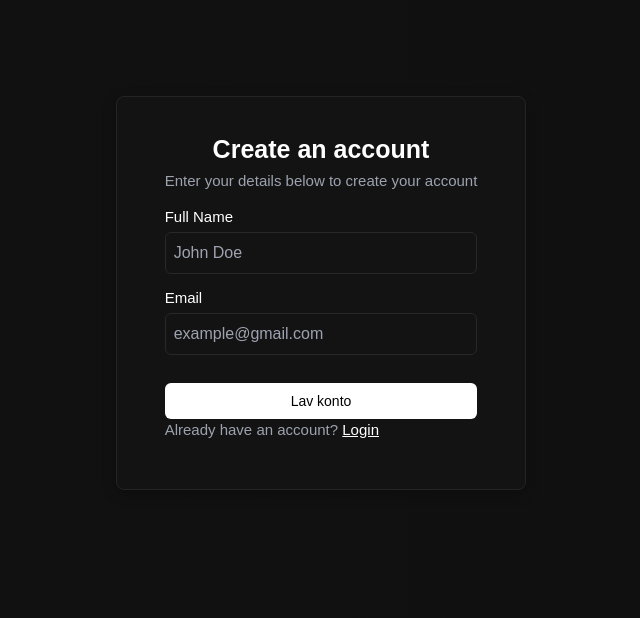
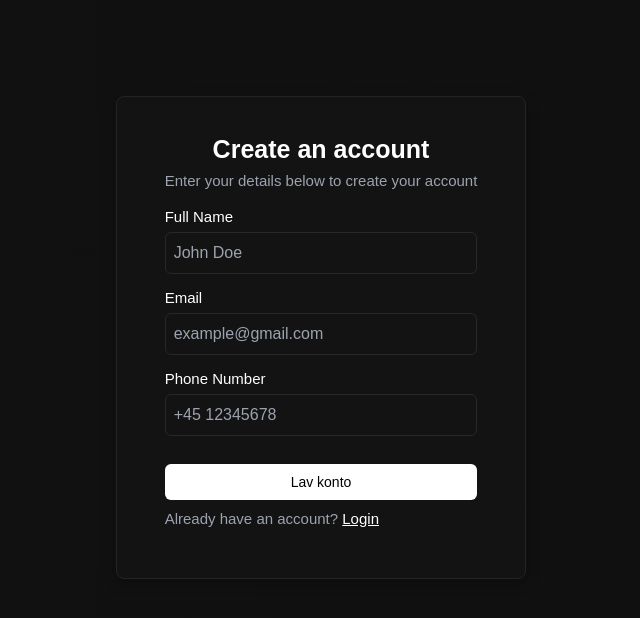
Before and after one commit to Shad0wwww/betalingsystem, a Next.js app: page /signup in a window 1280 px wide. Shown: the top 618 px of the page, without its empty margins (319-959 px from the left). Built offline with nearby package versions, Linux system fonts and the light colour scheme.

Commit message:
feat: enhance signup functionality with form handling and email existence check

```diff
--- a/src/components/signup/SignUpBox.tsx
+++ b/src/components/signup/SignUpBox.tsx
@@ -1,57 +1,87 @@
 'use client';
-import React, { Suspense, useState } from 'react';
+
+import React from 'react';
 import Link from 'next/link';
+import { useActionState } from 'react';
+import SignupAction from '@/lib/auth/SignupAction';
 
 const SignUpBox: React.FC = () => {
+    const [error, formAction] = useActionState(SignupAction, undefined);
 
     return (
         <div>
             <div className="border rounded-lg custom-box2 py-10 px-12">
-                <div className='flex justify-center'>
-                    <h1 className="text-[#ffff] font-bold text-[25px] leading-none mb-2">Create an account</h1>
+                <div className="flex justify-center">
+                    <h1 className="text-[#ffff] font-bold text-[25px] leading-none mb-2">
+                        Create an account
+                    </h1>
+                </div>
 
-                </div>
-                <div className='flex justify-center'>
-                    <p className='text-gray-400 pb-2 text-[15px]'>Enter your details below to create your account</p>
+                <form action={formAction} autoComplete="off">
+                    <div className="flex justify-center">
+                        <p className="text-gray-400 pb-2 text-[15px]">
+                            Enter your details below to create your account
+                        </p>
                     </div>
 
                     <div className="mb-4 pt-2">
                         <p className="text-[#ffff] font-normal text-[15px] leading-none mb-2">Full Name</p>
                         <input
-                        id='fullName'
-                        type='text'
+                            id="fullName"
+                            type="text"
                             placeholder="John Doe"
                             className="w-full border rounded-md p-2 border-[#292828] bg-[#131313] text-white"
+                            name="fullName" // add name for form data
+                            required
                         />
                     </div>
+
                     <div className="mb-4">
                         <p className="text-[#ffff] font-normal text-[15px] leading-none mb-2">Email</p>
                         <input
-                        id='email'
-                        type='email'
+                            id="email"
+                            type="email"
                             placeholder="example@gmail.com"
                             className="w-full border rounded-md p-2 border-[#292828] bg-[#131313] text-white"
+                            name="email"
+                            required
                         />
                     </div>
 
+                    <div className="mb-4">
+                        <p className="text-[#ffff] font-normal text-[15px] leading-none mb-2">Phone Number</p>
+                        <input
+                            id="phone"
+                            type="tel"
+                            placeholder="+45 12345678"
+                            className="w-full border rounded-md p-2 border-[#292828] bg-[#131313] text-white"
+                            name="phone"
+                        />
+                    </div>
+
+                    {error && typeof error === 'string' ? <p className="text-red-500 text-sm mb-4">{error}</p> : null}
+
                     <div className="flex justify-center">
                         <button
-                        className={`w-full text-sm text-center py-2 font-medium bg-white text-black
-                            } ease-in-out duration-150 rounded-md mt-3`}
+                            type="submit"
+                            className="w-full text-sm text-center py-2 font-medium bg-white text-black ease-in-out duration-150 rounded-md mt-3"
                         >
                             Lav konto
                         </button>
-
                     </div>
 
-                <Suspense fallback={<div>Loading...</div>}>
-                    <div className='flex'>
-                        <p className='text-gray-400 pb-2 text-[15px]'>Already have an account? <Link href={"/auth/login"} className='text-white underline'>Login</Link></p>
+                    <div className="flex">
+                        <p className="text-gray-400 py-2 text-[15px]">
+                            Already have an account?{' '}
+                            <Link href="/auth/login" className="text-white underline">
+                                Login
+                            </Link>
+                        </p>
                     </div>
-                </Suspense>
+                </form>
             </div>
         </div>
     );
-}
+};
 
 export default SignUpBox;
--- /dev/null
+++ b/src/lib/auth/SignupAction.tsx
@@ -0,0 +1,31 @@
+'use server';
+
+export default async function SignupActio(
+    currentState: any,
+    data: FormData
+) {
+
+    const fullName = data.get('fullName') as string;
+    const email = data.get('email') as string;
+    const phone = data.get('phone') as string;
+
+    console.log(fullName, email, phone);
+    //TODO: Add error handling and validation
+
+
+    const res = await fetch(`${process.env.URL_BASE}/api/auth/signup`, {
+        method: 'POST',
+        headers: {
+            'Content-Type': 'application/json',
+        },
+        body: JSON.stringify({
+            fullName,
+            email,
+            phone
+        }),
+    })
+
+    const json = await res.json();
+    console.log(json);
+
+}
--- a/src/lib/users/DoesEmailExist.ts
+++ b/src/lib/users/DoesEmailExist.ts
@@ -3,10 +3,12 @@ import prisma from "@/lib/prisma"
 export default async function DoesEmailExist(
     email: string
 ) {
-    return await prisma.user.findUnique({
+
+    const user = await prisma.user.findUnique({
         where: {
             email,
         },
     });
 
+    return user != null;
 }
```
Lines whose indentation alone changed are shown as unchanged.
